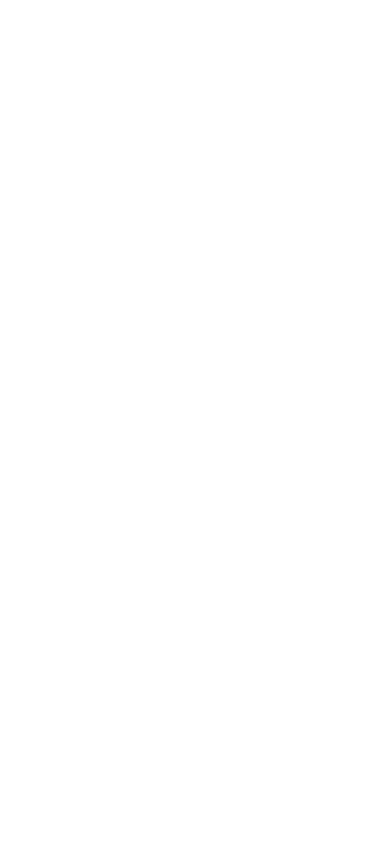
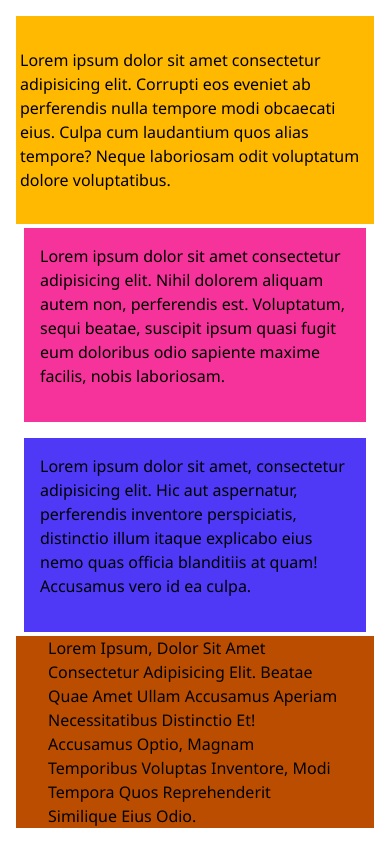
Before and after one commit to ritam-g/web-experiments, a React (Vite) app in the folder vite-project/: page / in a window 390 px wide. Built offline with nearby package versions, Linux system fonts and the light colour scheme.

Commit message:
bento pracitce done with responsive

```diff
--- a/vite-project/src/App.jsx
+++ b/vite-project/src/App.jsx
@@ -1,9 +1,22 @@
 import React from 'react'
+import Header from './components/Header'
+import Section from './components/Section'
+import Footer from './components/Footer'
 
 function App() {
   return (
     <>
-      <main>
+      <main className=' min-h-screen
+    w-full
+    grid grid-rows-[auto_1fr_auto]
+    gap-1
+    px-4 py-4
+    md:px-12
+    lg:px-56
+        ' >
+        <Header/>
+        <Section/>
+        <Footer/>
 
       </main>
     </>
--- /dev/null
+++ b/vite-project/src/components/Footer.jsx
@@ -0,0 +1,15 @@
+import React from 'react'
+
+function Footer() {
+  return (
+    <div className='bg-amber-700
+    overflow-auto p-0
+    lg: capitalize px-[2rem]
+
+    '>
+      <p className=''>Lorem ipsum, dolor sit amet consectetur adipisicing elit. Beatae quae amet ullam accusamus aperiam necessitatibus distinctio et! Accusamus optio, magnam temporibus voluptas inventore, modi tempora quos reprehenderit similique eius odio.</p>
+      </div>
+  )
+}
+
+export default Footer
--- /dev/null
+++ b/vite-project/src/components/Header.jsx
@@ -0,0 +1,13 @@
+import React from 'react'
+
+function Header() {
+  return (
+    <div className='bg-amber-400
+    overflow-auto  p-1
+    lg:px-[6rem] py-[2rem]'>
+      Lorem ipsum dolor sit amet consectetur adipisicing elit. Corrupti eos eveniet ab perferendis nulla tempore modi obcaecati eius. Culpa cum laudantium quos alias tempore? Neque laboriosam odit voluptatum dolore voluptatibus.
+    </div>
+  )
+}
+
+export default Header
--- /dev/null
+++ b/vite-project/src/components/Section.jsx
@@ -0,0 +1,23 @@
+function Section() {
+  return (
+    <div
+      className="
+        grid
+        grid-cols-1 grid-rows-2
+        gap-4
+        px-2
+        lg:grid-cols-2 lg:grid-rows-1
+      "
+    >
+      <div className="bg-pink-500 overflow-auto p-4">
+        Lorem ipsum dolor sit amet consectetur adipisicing elit. Nihil dolorem aliquam autem non, perferendis est. Voluptatum, sequi beatae, suscipit ipsum quasi fugit eum doloribus odio sapiente maxime facilis, nobis laboriosam.
+      </div>
+
+      <div className="bg-indigo-600 overflow-auto p-4">
+        Lorem ipsum dolor sit amet, consectetur adipisicing elit. Hic aut aspernatur, perferendis inventore perspiciatis, distinctio illum itaque explicabo eius nemo quas officia blanditiis at quam! Accusamus vero id ea culpa.
+      </div>
+    </div>
+  )
+}
+
+export default Section
```
